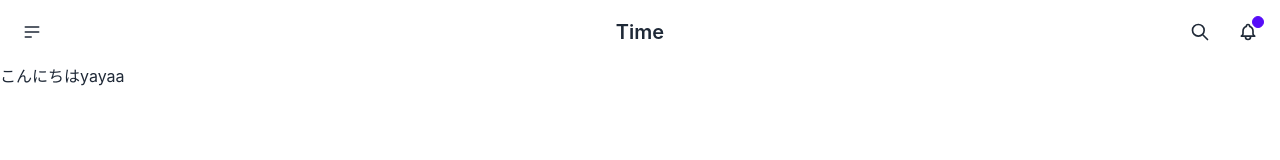
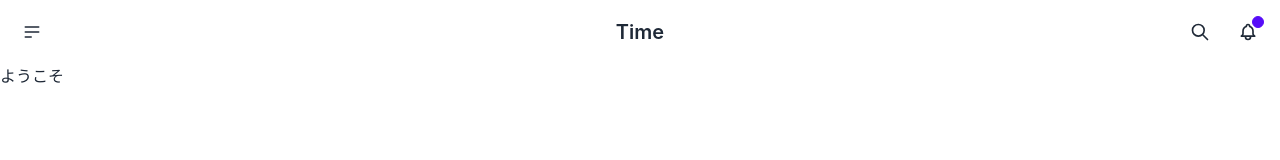
Before and after one commit to samus0n/test, a React (Create React App) app: page / in a window 1280 px wide. Before the commit this address had no page. Shown: the top 160 px of the page. Built offline with nearby package versions, Linux system fonts and the light colour scheme.

Commit message:
駅の名前を追加

```diff
--- a/src/App.js
+++ b/src/App.js
@@ -7,6 +7,7 @@ import Timetable from './Timetable';
 import Timetable2 from './Timetable2';
 import Timetable3 from './Timetable3';
 import 'animate.css';
+import Home from './Home';
 
 import{BrowserRouter as Router,Route,Routes } from "react-router-dom";
 
@@ -40,9 +41,10 @@ function App() {
       <Header/>
 
 
-    <p>こんにちはyayaa</p>
+
     <Routes>
 
+    <Route path="/" element={ <Home/>}/>
     <Route path='/time1' element={<Timetable/>}/>
     <Route path='/time2' element={<Timetable2/>}/>
     <Route path='/time3' element={<Timetable3/>}/>
--- /dev/null
+++ b/src/Home.jsx
@@ -0,0 +1,9 @@
+import React from 'react'
+
+const Home = () => {
+  return (
+    <div>ようこそ</div>
+  )
+}
+
+export default Home
--- a/src/components/Header.js
+++ b/src/components/Header.js
@@ -11,9 +11,10 @@ const Header = () => {
         <svg xmlns="http://www.w3.org/2000/svg" class="h-5 w-5" fill="none" viewBox="0 0 24 24" stroke="currentColor"><path stroke-linecap="round" stroke-linejoin="round" stroke-width="2" d="M4 6h16M4 12h16M4 18h7" /></svg>
       </label>
       <ul tabindex="0" class="menu menu-compact dropdown-content mt-3 p-2 shadow bg-base-100 rounded-box w-52">
-        <li><Link to="/time1">A</Link></li>
-        <li><Link to="/time2">B</Link></li>
-        <li><Link to="/time3">C</Link></li>
+        <li><Link to="/">ホーム</Link></li>
+        <li><Link to="/time1">八王子みなみ野駅</Link></li>
+        <li><Link to="/time2">八王子駅南口</Link></li>
+        <li><Link to="/time3">学生会館</Link></li>
 
       </ul>
     </div>
```
